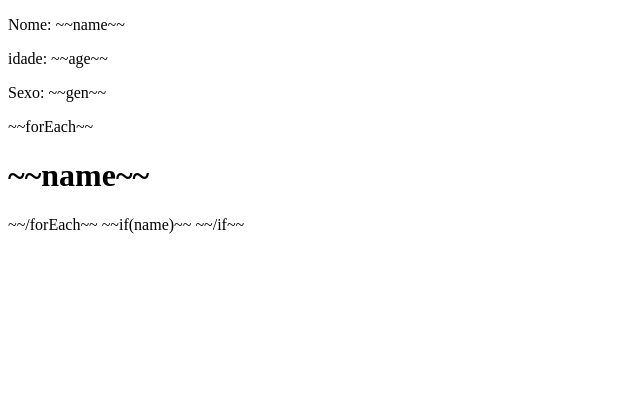
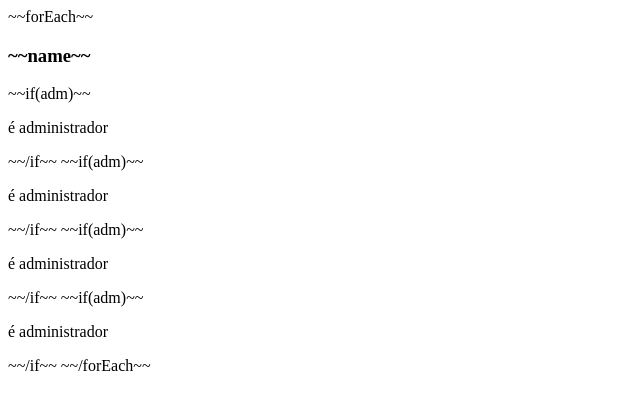
Before and after one commit to OtavioGonzaga/Projeto-Uniface, a website: page views/index.html in a window 1280 px wide. Shown: the whole page, without its empty margins (0-640 px from the left). Drawn offline with Linux system fonts and the light colour scheme.

Commit message:
descontinuado

```diff
--- a/package.json
+++ b/package.json
@@ -2,6 +2,8 @@
   "name": "uniface",
   "version": "1.0.0",
   "main": "index.js",
+  "repository": "https://github.com/OtavioGonzaga/Projeto-Uniface.git",
+  "author": "<otaviolgonzaga@gmail.com>",
   "license": "MIT",
   "scripts": {
     "start": "nodemon src/index.ts",
@@ -9,10 +11,12 @@
     "exe": "nodemon dist/index.js"
   },
   "dependencies": {
+    "@types/dotenv": "^8.2.0",
     "@types/express": "^4.17.17",
-    "@types/node": "^20.1.4",
+    "@types/express-handlebars": "^6.0.0",
     "dotenv": "^16.0.3",
     "express": "^4.18.2",
+    "express-handlebars": "^7.0.7",
     "sucrase": "^3.32.0"
   }
 }
--- a/views/index.html
+++ b/views/index.html
@@ -7,13 +7,20 @@
     <title>Document</title>
 </head>
 <body>
-    <p>Nome: ~~name~~</p>
-    <p>idade: ~~age~~</p>
-    <p>Sexo: ~~gen~~</p>
     ~~forEach~~
-        <h1>~~name~~</h1>
+    <h3>~~name~~</h3>
+    ~~if(adm)~~
+        <p>é administrador</p>
+    ~~/if~~
+    ~~if(adm)~~
+        <p>é administrador</p>
+    ~~/if~~
+    ~~if(adm)~~
+        <p>é administrador</p>
+    ~~/if~~
+    ~~if(adm)~~
+        <p>é administrador</p>
+    ~~/if~~
     ~~/forEach~~
-    ~~if(name)~~
-    ~~/if~~
 </body>
 </html>
```
Also changed, not shown: src/helpers/engine.ts (+11 -7 lines), src/index.ts (+17 -3 lines), dist/helpers/engine.js, dist/index.js, 1 other file.
